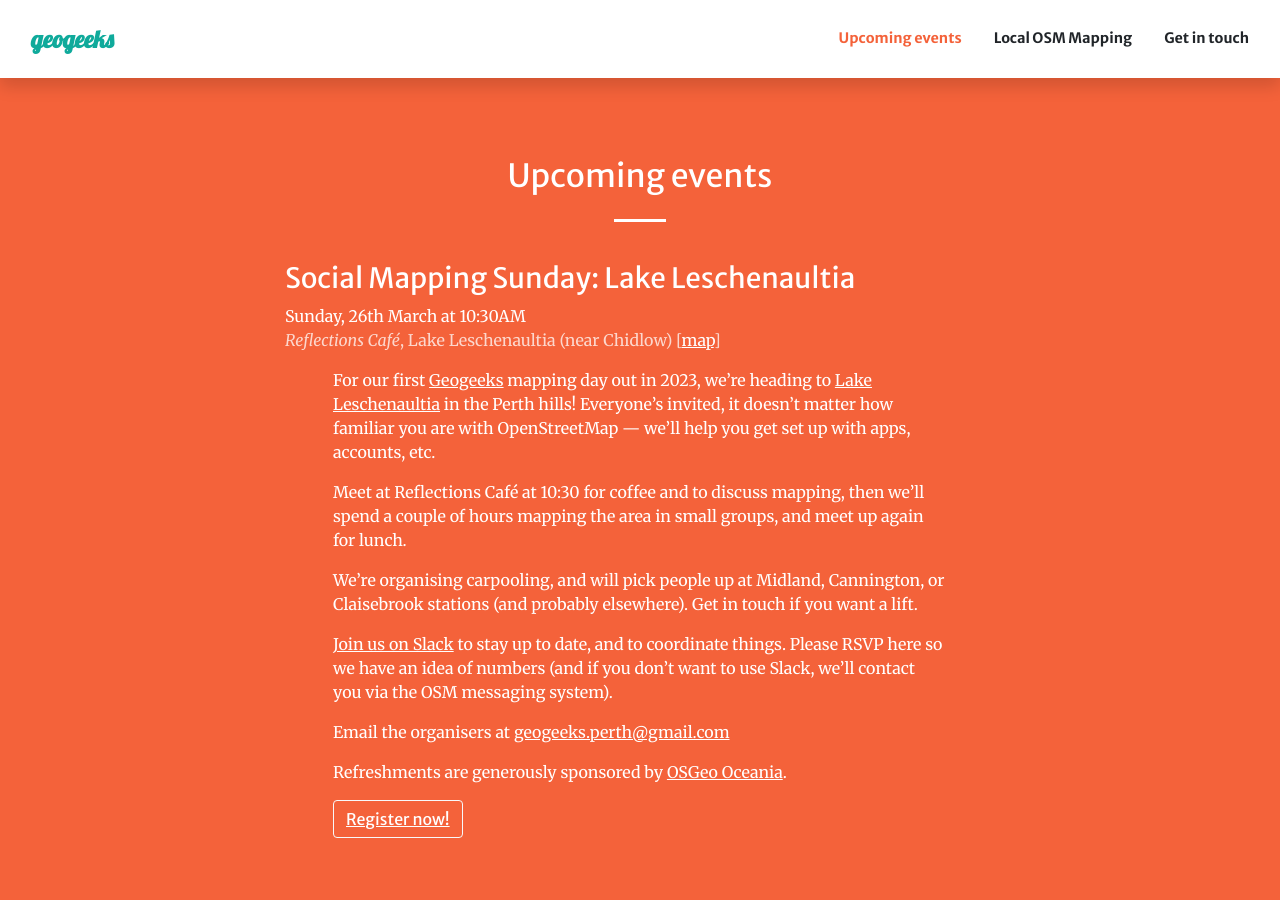
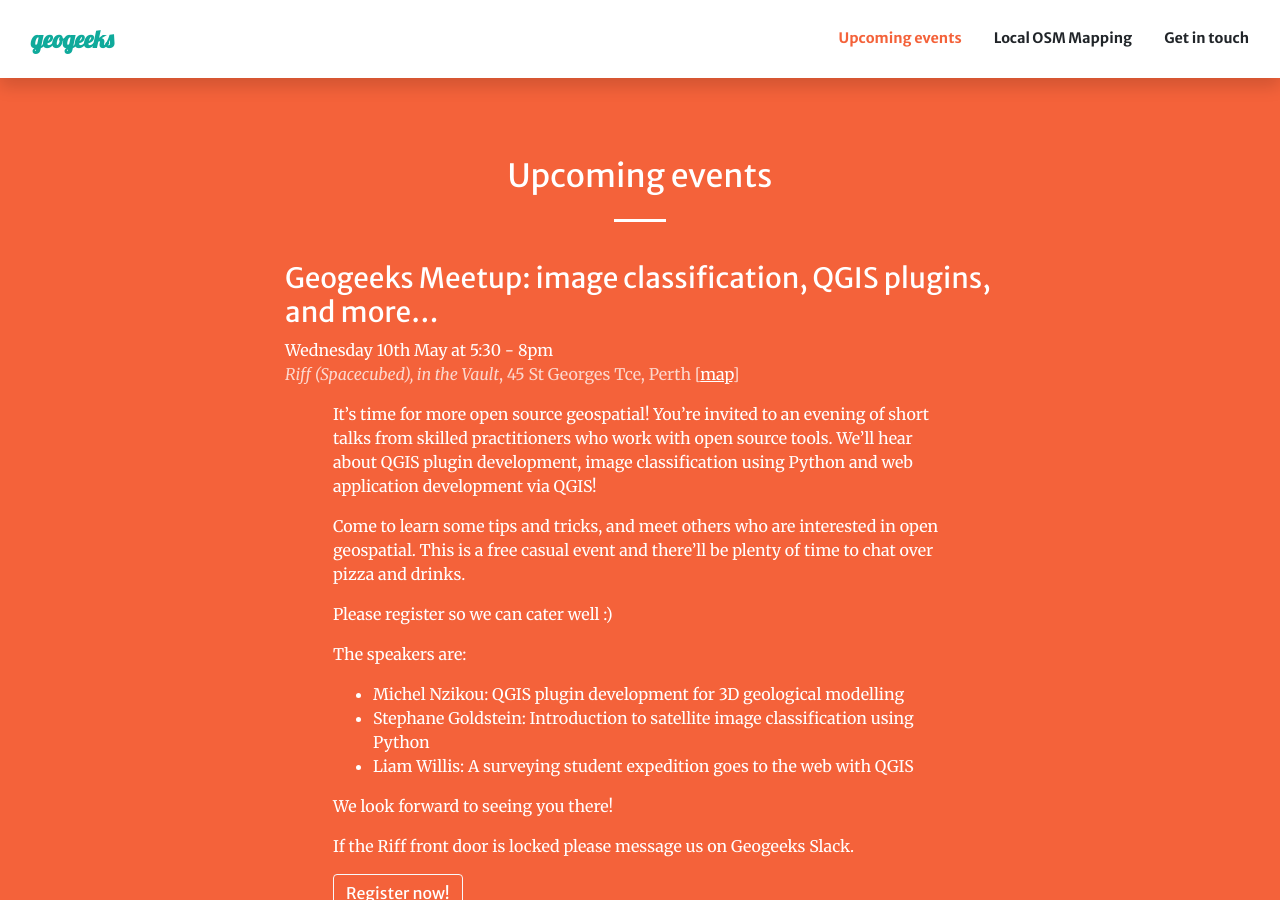
Before and after one commit to geogeeks-au/geogeeks-au.github.io, a Jekyll site: the page built from index.html, in a window 1280 px wide and 900 px high, scrolled down 871 px. Built offline with Jekyll 4.4.1, drawn with Linux system fonts in a browser that asks for light colours; comment, search, counter and statistics services are not loaded; some of the changed text lies outside the part shown.

Commit message:
Add next meetup to events list

```diff
--- a/_data/events.yml
+++ b/_data/events.yml
@@ -281,7 +281,7 @@
         address: Lake Leschenaultia (near Chidlow)
         map: https://www.openstreetmap.org/way/719481809
     url: https://osmcal.org/event/1984/
-    published: true
+    published: false
 
   - name: Geogeeks Hack Night
     date: Wednesday, 5th April
@@ -304,6 +304,34 @@
         address: 45 St Georges Tce, Perth
         map: https://www.openstreetmap.org/node/6829139688
     url:
+    published: false
+
+  - name: "Geogeeks Meetup: image classification, QGIS plugins, and more…"
+    date: Wednesday 10th May
+    time: 5:30 - 8pm
+    description: |
+        It’s time for more open source geospatial! You’re invited to an evening of short talks from skilled practitioners who work with open source tools.
+        We’ll hear about QGIS plugin development, image classification using Python and web application development via QGIS!
+
+        Come to learn some tips and tricks, and meet others who are interested in open geospatial.
+        This is a free casual event and there’ll be plenty of time to chat over pizza and drinks.
+
+        Please register so we can cater well :)
+
+        The speakers are:
+
+        * Michel Nzikou: QGIS plugin development for 3D geological modelling
+        * Stephane Goldstein: Introduction to satellite image classification using Python
+        * Liam Willis: A surveying student expedition goes to the web with QGIS
+
+        We look forward to seeing you there!
+
+        If the Riff front door is locked please message us on Geogeeks Slack.
+    location:
+        name: Riff (Spacecubed), in the Vault
+        address: 45 St Georges Tce, Perth
+        map: https://www.openstreetmap.org/node/6829139688
+    url: https://events.humanitix.com/geogeeks-meetup-image-classification-qgis-plugins-and-more
     published: true
 
 #  - name:
```
